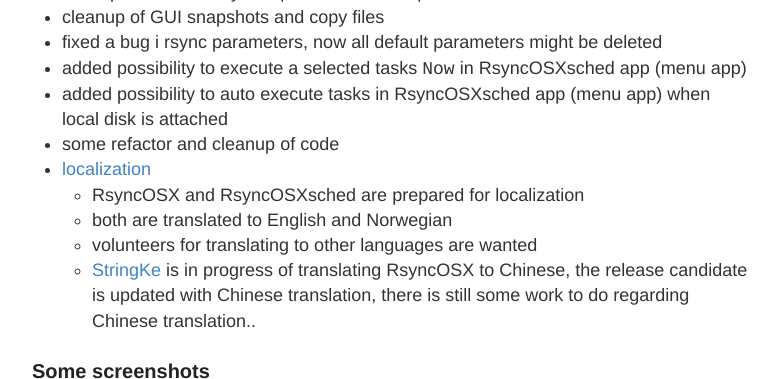
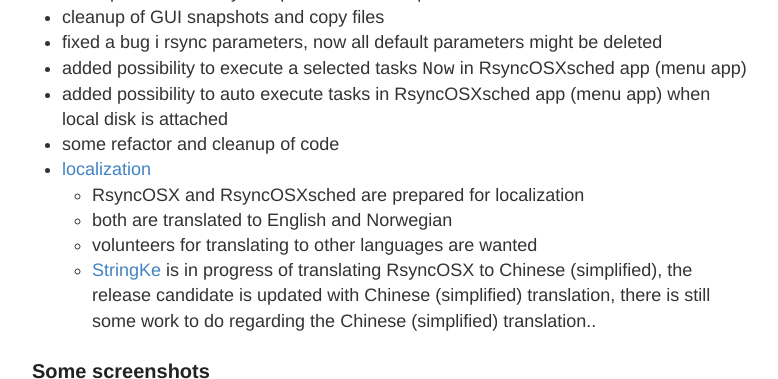
Before and after one commit to d2s/Documentation, a Jekyll site: the page built from _posts/2018-04-10-Changelog.md, in a window 1280 px wide and 900 px high, scrolled down 533 px, cut to the strip 0-379 px from the top of the window. Shown: the whole strip, without its empty margins (248-1026 px from the left). Built offline with Jekyll 4.4.1, drawn with Linux system fonts in a browser that asks for light colours.

Commit message:
Update 2018-04-10-Changelog.md

```diff
--- a/_posts/2018-04-10-Changelog.md
+++ b/_posts/2018-04-10-Changelog.md
@@ -21,7 +21,7 @@ I am working on the next version and it will be released in late May 2019. The f
 	- RsyncOSX and RsyncOSXsched are prepared for localization
 	- both are translated to English and Norwegian
 	- volunteers for translating to other languages are wanted
-	- [StringKe](https://github.com/StringKe) is in progress of translating RsyncOSX to Chinese, the release candidate is updated with Chinese translation, there is still some work to do regarding Chinese translation..
+	- [StringKe](https://github.com/StringKe) is in progress of translating RsyncOSX to Chinese (simplified), the release candidate is updated with Chinese (simplified) translation, there is still some work to do regarding the Chinese (simplified) translation..
 
 ### Some screenshots
 
```
